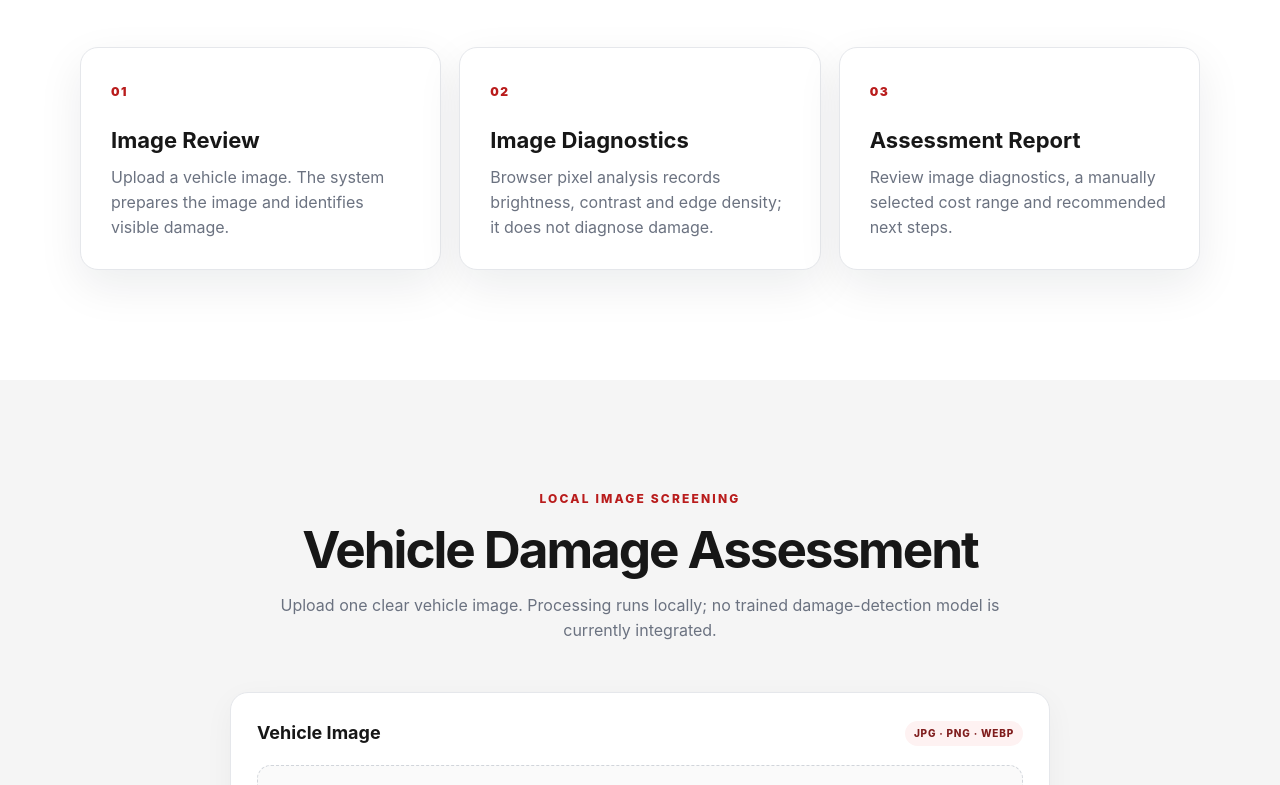
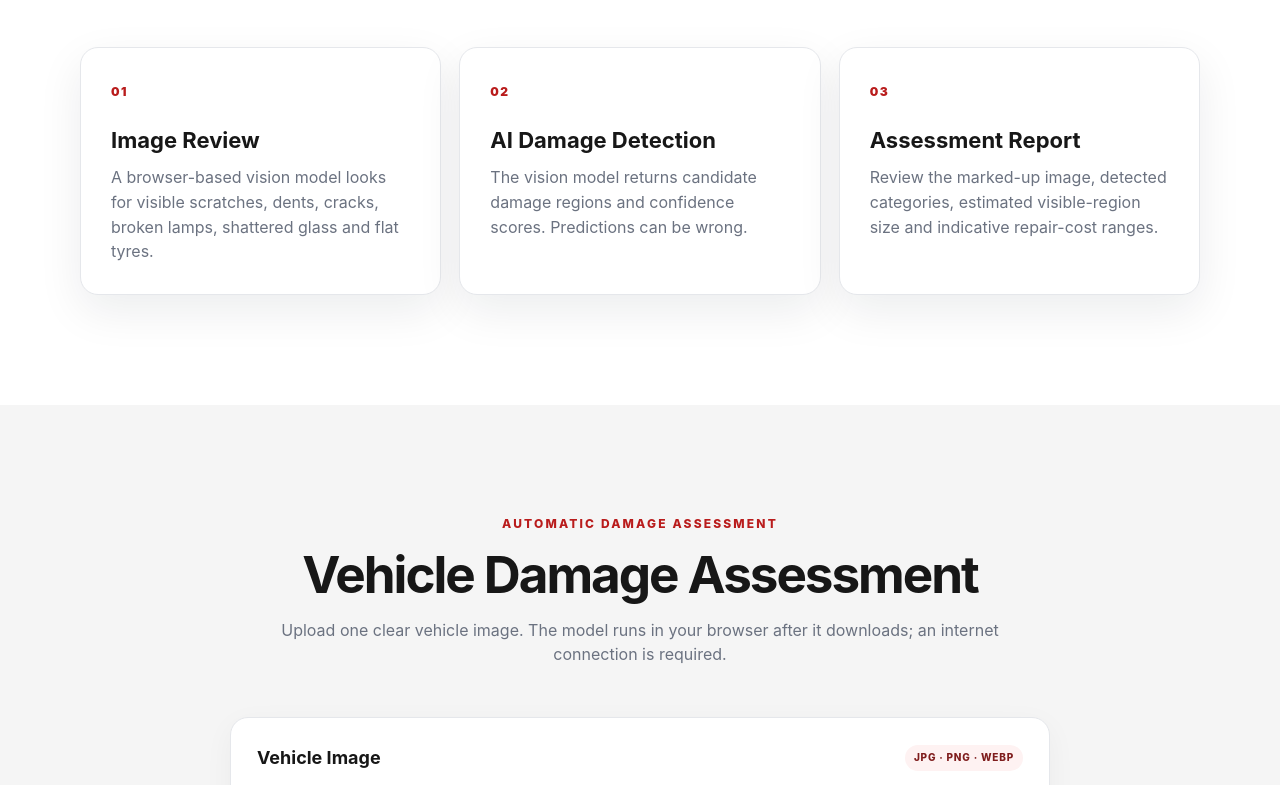
Before and after one commit to g11553475-hub/vehicle-damage-and-insurance-analyzer, a website: page index.html in a window 1280 px wide. Shown: the part 1040-1825 px from the top of the page. Drawn offline with Linux system fonts and the light colour scheme.

Commit message:
Remove manual cost inputs and add AI model runtime

```diff
--- a/index.html
+++ b/index.html
@@ -3,7 +3,7 @@
 <head>
   <meta charset="UTF-8">
   <meta name="viewport" content="width=device-width, initial-scale=1.0">
-  <meta name="description" content="Browser-based vehicle image diagnostics and educational repair cost guide. No API or backend required.">
+  <meta name="description" content="Browser-based vehicle damage screening with an ONNX vision model and preliminary repair-cost estimates.">
 <title>Vehicle Damage & Insurance Analyzer</title>
   <link rel="stylesheet" href="./styles.css">
 </head>
@@ -26,9 +26,9 @@
     <section class="hero" id="home">
       <div class="hero-overlay"></div>
       <div class="hero-content">
-        <p class="eyebrow">BROWSER-BASED IMAGE SCREENING</p>
+        <p class="eyebrow">BROWSER-BASED AI DAMAGE SCREENING</p>
         <h1>A clearer first look<br>after an accident.</h1>
-        <p>Upload a vehicle image for local image-quality diagnostics and a separate repair-cost guide. No API or server is used.</p>
+        <p>Upload a vehicle photo to run a browser-based damage detection model and generate a preliminary assessment report.</p>
         <div class="hero-actions">
           <a class="btn btn-primary" href="#assessment">Start Assessment <span>→</span></a>
           <a class="btn btn-ghost" href="#how-it-works">How It Works</a>
@@ -44,17 +44,17 @@
         <p>A focused three-step workflow designed for a college project demonstration.</p>
       </div>
       <div class="steps">
-        <article class="step-card"><span>01</span><h3>Image Review</h3><p>Upload a vehicle image. The system prepares the image and identifies visible damage.</p></article>
-        <article class="step-card"><span>02</span><h3>Image Diagnostics</h3><p>Browser pixel analysis records brightness, contrast and edge density; it does not diagnose damage.</p></article>
-        <article class="step-card"><span>03</span><h3>Assessment Report</h3><p>Review image diagnostics, a manually selected cost range and recommended next steps.</p></article>
+        <article class="step-card"><span>01</span><h3>Image Review</h3><p>A browser-based vision model looks for visible scratches, dents, cracks, broken lamps, shattered glass and flat tyres.</p></article>
+        <article class="step-card"><span>02</span><h3>AI Damage Detection</h3><p>The vision model returns candidate damage regions and confidence scores. Predictions can be wrong.</p></article>
+        <article class="step-card"><span>03</span><h3>Assessment Report</h3><p>Review the marked-up image, detected categories, estimated visible-region size and indicative repair-cost ranges.</p></article>
       </div>
     </section>
 
     <section class="section assessment-section" id="assessment">
       <div class="section-heading">
-        <p class="eyebrow">LOCAL IMAGE SCREENING</p>
+        <p class="eyebrow">AUTOMATIC DAMAGE ASSESSMENT</p>
         <h2>Vehicle Damage Assessment</h2>
-        <p>Upload one clear vehicle image. Processing runs locally; no trained damage-detection model is currently integrated.</p>
+        <p>Upload one clear vehicle image. The model runs in your browser after it downloads; an internet connection is required.</p>
       </div>
 
       <div class="assessment-grid">
@@ -88,7 +88,6 @@
 
       <div id="analysisError" class="analysis-error hidden" role="alert" aria-live="assertive"></div>
 
-      <div class="panel" style="max-width:820px;margin:20px auto"><h3>Optional repair-cost guide inputs</h3><p>These choices are not inferred from the photo.</p><label for="costCategory">Component / damage type</label><select id="costCategory" style="display:block;width:100%;padding:12px;margin:8px 0 16px;border:1px solid #e5e7eb;border-radius:10px"><option value="scratch">Scratch / paint damage</option><option value="dent">Dent / panel deformation</option><option value="bumper">Bumper damage</option><option value="glass">Glass damage</option><option value="lamp">Headlight / lamp damage</option><option value="other">Other / uncertain component</option></select><label for="costSeverity">Assumed severity (select manually)</label><select id="costSeverity" style="display:block;width:100%;padding:12px;margin:8px 0 0;border:1px solid #e5e7eb;border-radius:10px"><option value="minor">Minor</option><option value="moderate">Moderate</option><option value="severe">Severe</option></select></div>
       <div class="assessment-actions">
         <button class="btn btn-primary btn-large" id="analyzeBtn">Analyze Vehicle <span>→</span></button>
         <button class="btn btn-secondary btn-large hidden" id="resetBtn">New Assessment</button>
@@ -97,7 +96,7 @@
       <div class="loading panel hidden" id="loadingState" aria-live="polite">
         <div class="spinner"></div>
         <div><strong>Analyzing vehicle...</strong><div class="progress-list">
-          <span class="done">✓ Image uploaded</span><span class="done">✓ Image preprocessing</span><span class="active">● Detecting visible damage</span><span>○ Identifying damaged components</span><span>○ Estimating repair cost</span><span>○ Preparing assessment</span>
+          <span class="done">✓ Image uploaded</span><span class="done">✓ Image preprocessing</span><span class="active">● Running the damage-detection model</span><span>○ Classifying candidate damage regions</span><span>○ Calculating indicative cost ranges</span><span>○ Preparing assessment</span>
         </div></div>
       </div>
 
@@ -115,7 +114,7 @@
     </section>
   </main>
 
-  <footer><div><strong>Vehicle Damage & Insurance Analyzer</strong><span>Browser-only image diagnostics and educational repair-cost guidance.</span></div><span>© 2026 · Academic Project</span></footer>
-  <script src="./app.js?v=api-free-screening-1"></script>
+  <footer><div><strong>Vehicle Damage & Insurance Analyzer</strong><span>Browser-based AI damage screening and indicative repair-cost guidance.</span></div><span>© 2026 · Academic Project</span></footer>
+  <script src="https://cdn.jsdelivr.net/npm/onnxruntime-web@1.21.0/dist/ort.min.js" defer></script>\n  <script src="./app.js?v=ai-damage-model-1" defer></script>
 </body>
 </html>
```
